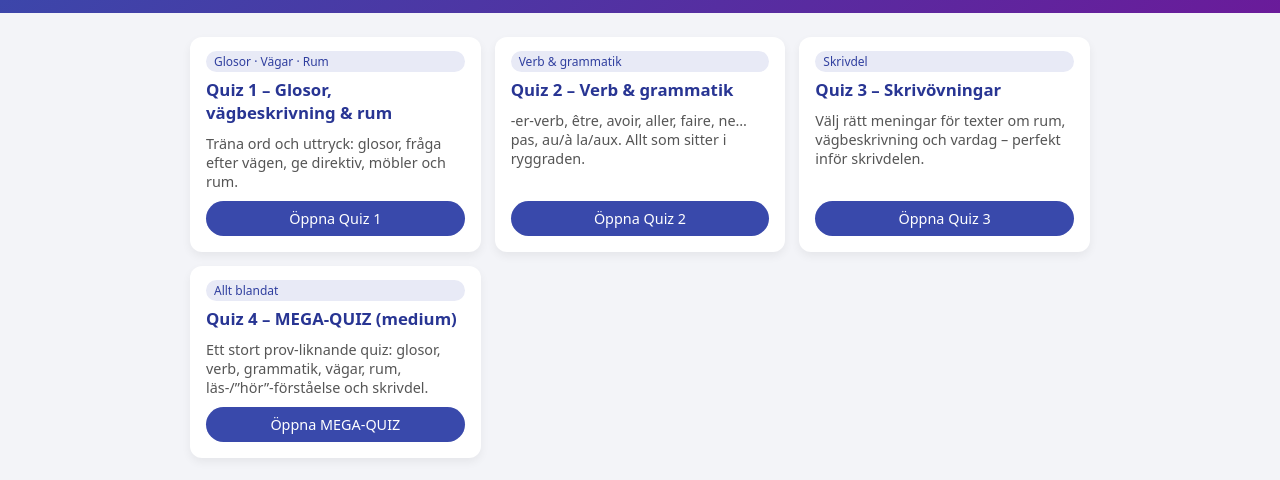
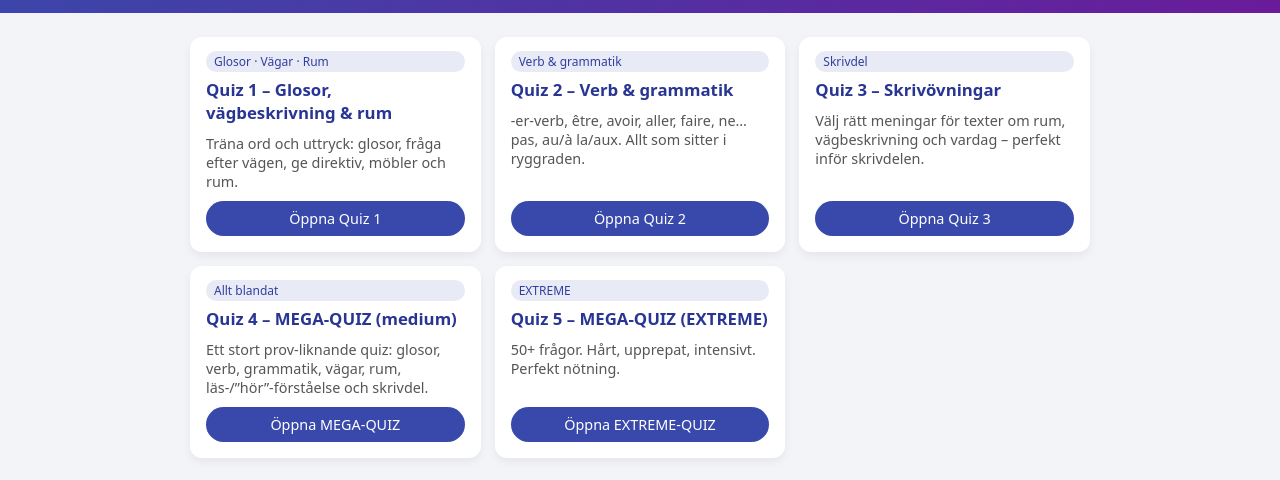
Before and after one commit to vlash74/franska-nov-25, a plain HTML site: page index.html in a window 1280 px wide. Shown: the part 88-568 px from the top of the page. Drawn offline with Linux system fonts and the light colour scheme.

Commit message:
Add EXTREME MEGA-QUIZ section to index.html

```diff
--- a/index.html
+++ b/index.html
@@ -139,6 +139,13 @@
       <p>Ett stort prov-liknande quiz: glosor, verb, grammatik, vägar, rum, läs-/”hör”-förståelse och skrivdel.</p>
       <a class="button" href="franska_mega_quiz_medium.html" target="_blank">Öppna MEGA-QUIZ</a>
     </article>
+
+    <article class="card">
+      <span class="tag">EXTREME</span>
+      <h2>Quiz 5 – MEGA-QUIZ (EXTREME)</h2>
+      <p>50+ frågor. Hårt, upprepat, intensivt. Perfekt nötning.</p>
+      <a class="button" href="franska_mega_quiz_extreme.html" target="_blank">Öppna EXTREME-QUIZ</a>
+    </article>
   </section>
 </main>
 
```
